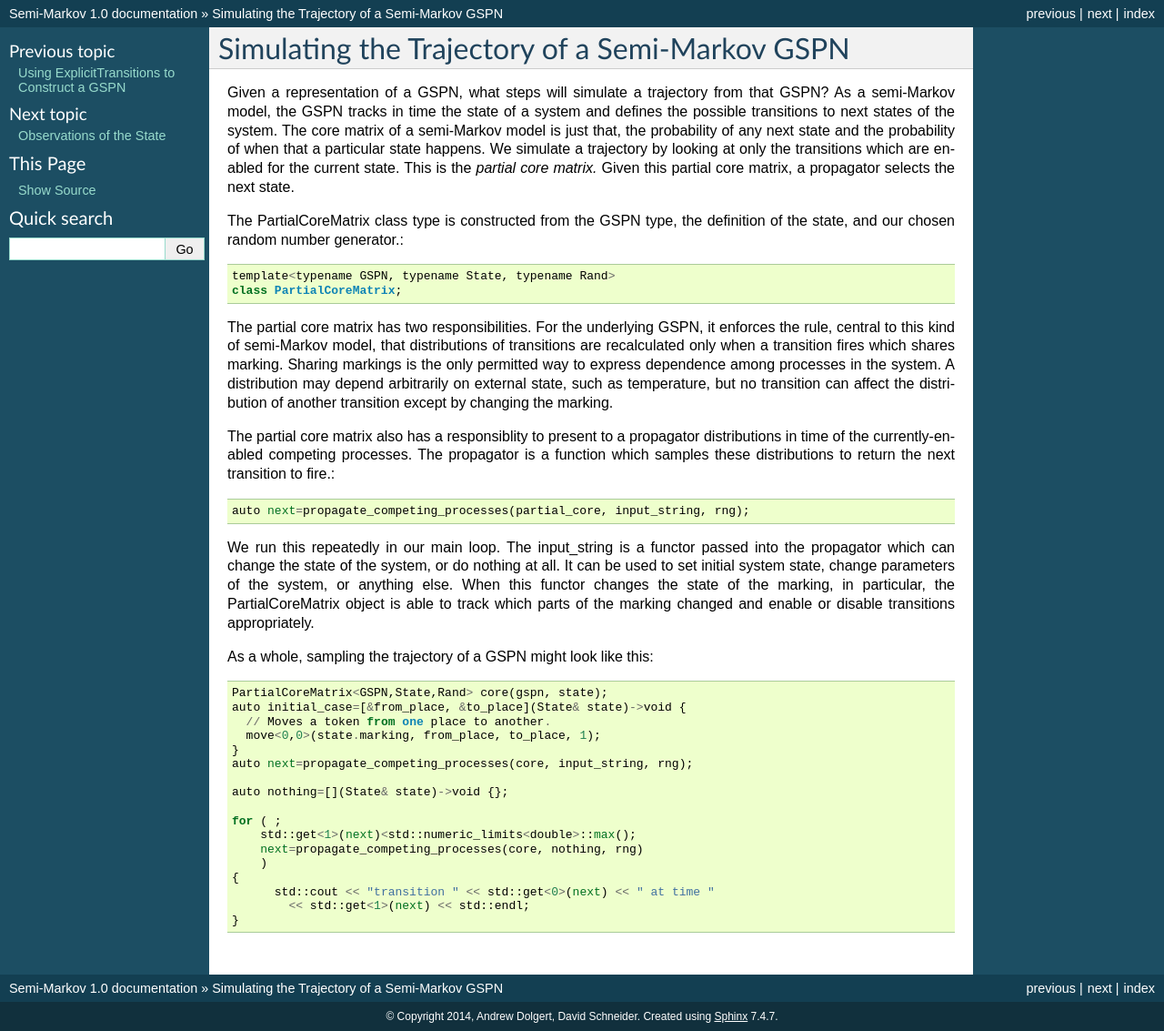
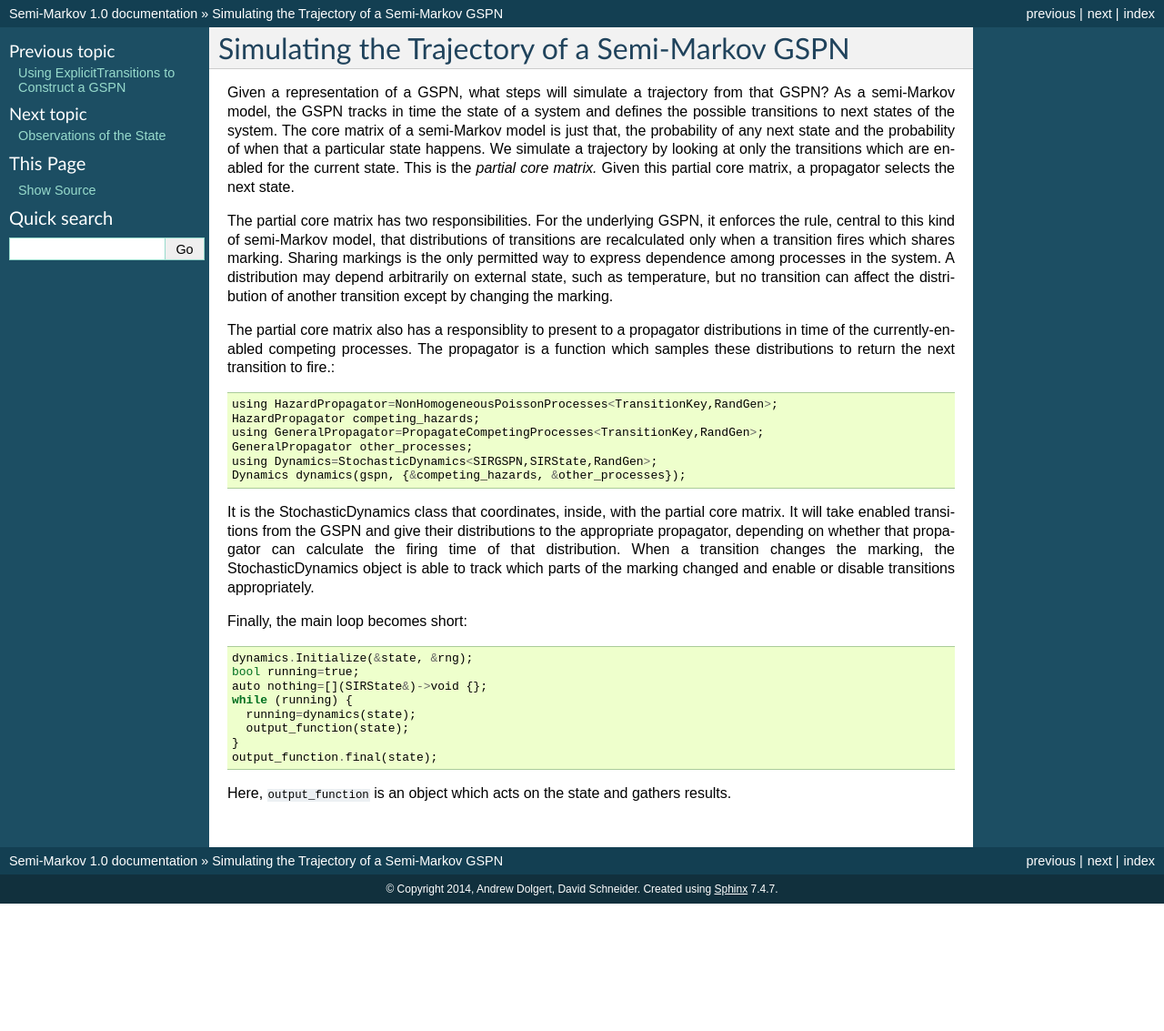
Before and after one commit to afidd/Semi-Markov, a Sphinx documentation site: the page built from doc/gspntrajectory.rst, in a window 1280 px wide. Shown: the whole page at 91% size. Built offline with Sphinx 7.4.7, drawn with Linux system fonts in a browser that asks for light colours; after the commit the page ends 993 px from its top, so only the background shows below that.

Commit message:
The stochastic dynamics now builds the partial core matrix silently underneath. Hah. Examples are updated. Updated docs to reflect name changes.

```diff
--- a/doc/gspntrajectory.rst
+++ b/doc/gspntrajectory.rst
@@ -11,13 +11,6 @@ and the probability of when that a particular state happens.
 We simulate a trajectory by looking at only the transitions which
 are enabled for the current state. This is the *partial core matrix.*
 Given this partial core matrix, a propagator selects the next state.
-
-The PartialCoreMatrix class type is constructed from the
-GSPN type, the definition of the state, and our chosen
-random number generator.::
-
-  template<typename GSPN, typename State, typename Rand>
-  class PartialCoreMatrix;
 
 The partial core matrix has two responsibilities. For the
 underlying GSPN, it enforces the rule, central to this kind
@@ -35,32 +28,32 @@ distributions in time of the currently-enabled competing processes.
 The propagator is a function which samples these distributions to
 return the next transition to fire.::
 
-  auto next=propagate_competing_processes(partial_core, input_string, rng);
+  using HazardPropagator=NonHomogeneousPoissonProcesses<TransitionKey,RandGen>;
+  HazardPropagator competing_hazards;
+  using GeneralPropagator=PropagateCompetingProcesses<TransitionKey,RandGen>;
+  GeneralPropagator other_processes;
+  using Dynamics=StochasticDynamics<SIRGSPN,SIRState,RandGen>;
+  Dynamics dynamics(gspn, {&competing_hazards, &other_processes});
 
-We run this repeatedly in our main loop. The input_string is a
-functor passed into the propagator which can change the state of
-the system, or do nothing at all. It can be used to set initial
-system state, change parameters of the system, or anything else.
-When this functor changes the state of the marking, in particular,
-the PartialCoreMatrix object is able to track which parts of the
+It is the StochasticDynamics class that coordinates, inside, with
+the partial core matrix. It will take
+enabled transitions from the GSPN and give their distributions
+to the appropriate propagator, depending on whether that propagator
+can calculate the firing time of that distribution.
+When a transition changes the marking,
+the StochasticDynamics object is able to track which parts of the
 marking changed and enable or disable transitions appropriately.
 
-As a whole, sampling the trajectory of a GSPN might look like this::
+Finally, the main loop becomes short::
 
-  PartialCoreMatrix<GSPN,State,Rand> core(gspn, state);
-  auto initial_case=[&from_place, &to_place](State& state)->void {
-    // Moves a token from one place to another.
-    move<0,0>(state.marking, from_place, to_place, 1);
-  }
-  auto next=propagate_competing_processes(core, input_string, rng);
+    dynamics.Initialize(&state, &rng);
+    bool running=true;
+    auto nothing=[](SIRState&)->void {};
+    while (running) {
+      running=dynamics(state);
+      output_function(state);
+    }
+    output_function.final(state);
 
-  auto nothing=[](State& state)->void {};
-
-  for ( ;
-      std::get<1>(next)<std::numeric_limits<double>::max();
-      next=propagate_competing_processes(core, nothing, rng)
-      )
-  {
-  	std::cout << "transition " << std::get<0>(next) << " at time "
-  	  << std::get<1>(next) << std::endl;
-  }
+Here, ``output_function`` is an object which acts on the state
+and gathers results.
--- a/doc/intro.rst
+++ b/doc/intro.rst
@@ -31,8 +31,9 @@ enormous stochastic, continuous-time simulations.
 
 This library was created the Analytical Framework for Infectious Disease
 Dynamics (AFIDD) group at Cornell University in conjunction with
-the USDA. The code is in the Public Domain and is offered without
-copyright.
+the USDA. The work was funded by the Department of Homeland
+Security, under the terms of which contract it is placed into the Public
+Domain.
 
 What is a GSPN?
 -----------------
```
Also changed, not shown: doc/concepts.rst (+22 -32 lines), doc/distributions.rst (+37 -7 lines), doc/explicit.rst (+21 -11 lines), doc/marking.rst (+22 -22 lines), doc/images/type_dependency.svg (added), 9 other files.
